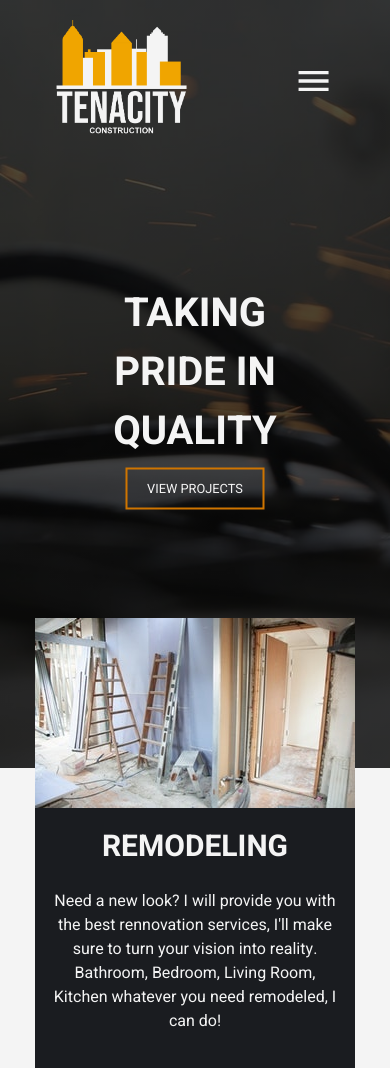
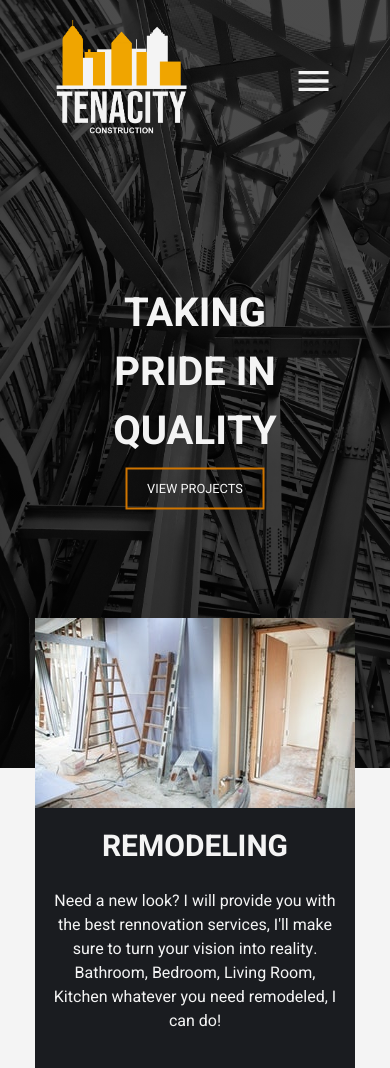
Before and after one commit to Rvhyle/Tenacity-Website, a plain HTML site: page index.html in a window 390 px wide. Shown: the top 1068 px of the page. Drawn offline with Linux system fonts and the light colour scheme.

Commit message:
More Finishing touches

```diff
--- a/scss/_media-queries.scss
+++ b/scss/_media-queries.scss
@@ -18,6 +18,17 @@
 	.prompt-banner {
 		background-image: linear-gradient(#f0a4007c, #f0a4007c),
 			url('../imgs/projects/gallery2-min.jpg') !important;
+	}
+}
+
+// Mobile
+@media screen and (max-width: 650px) {
+	.header-bg {
+		background: linear-gradient(rgba(0, 0, 0, 0.7), rgba(0, 0, 0, 0.7)),
+			url('../imgs/banner-mobile-min.jpg') !important;
+
+		background-size: cover !important;
+		background-attachment: fixed !important;
 	}
 }
 
```
Also changed, not shown: css/style.css, imgs/banner-mobile-min.jpg (added).
